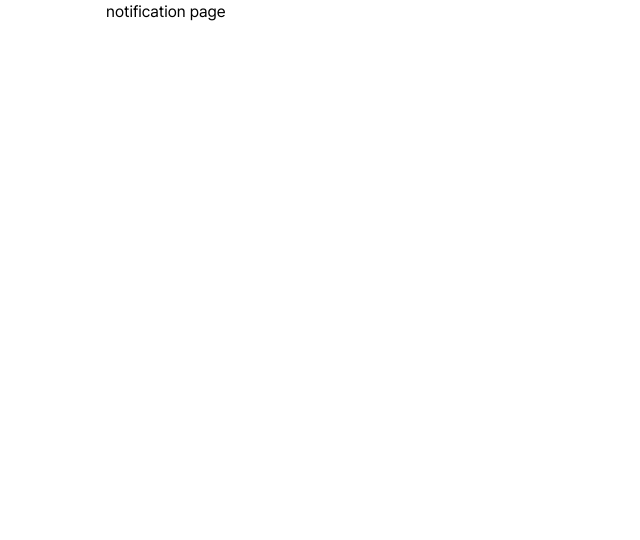
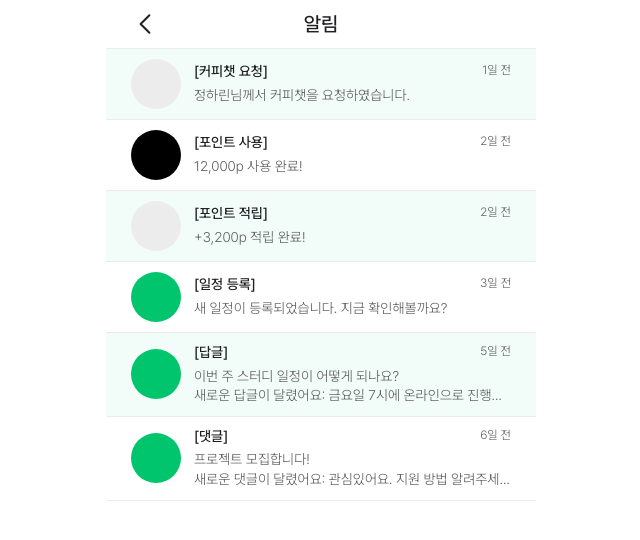
Before and after one commit to Konkuk-KUIT/CamNecT-Web, a React (Vite) app: page /home/notices in a window 1280 px wide. Shown: the top 540 px of the page, without its empty margins (319-959 px from the left). Built offline with nearby package versions, Linux system fonts and the light colour scheme.

Commit message:
feat: 알림 페이지 로직 구현

```diff
--- a/src/components/Icon.tsx
+++ b/src/components/Icon.tsx
@@ -150,7 +150,11 @@ const iconPaths: Record<IconName, IconDefinition> = {
   mainBack: {
     viewBox: '0 0 28 28',
     content: (
-      <path d="M18.375 22.75L9.625 14L18.375 5.25" stroke="#202023" stroke-width="2" stroke-linecap="round" stroke-linejoin="round"/>
+      <path d="M18.375 22.75L9.625 14L18.375 5.25"
+      stroke="#202023"
+      strokeWidth="2"
+      strokeLinecap="round"
+      strokeLinejoin="round"/>
     ),
   },
   correction: {
--- a/src/pages/home/HomePage.tsx
+++ b/src/pages/home/HomePage.tsx
@@ -10,14 +10,16 @@ import RecommandBox from './components/RecommendBox';
 import CoffeeChatBox from './components/CoffeeChatBox';
 import ContestBox from './components/ContestBox';
 import { coffeeChatRequests, contests, recommendList } from './homeData';
+import { notificationList } from './notificationData';
 
 const Home = () => {
     const navigate = useNavigate();
     const visibleRecommands = recommendList.slice(0, 2);
+    const hasUnreadNotifications = notificationList.some((notice) => !notice.isRead);
 
     return (
         // 홈 1번 영역: 인사말, 커피챗 요청, 일정 카드, 포인트/커뮤니티 카드 틀 구성
-        <FullLayout headerSlot={<HomeHeader />} >
+        <FullLayout headerSlot={<HomeHeader showBadge={hasUnreadNotifications} />} >
             <div className="w-full mx-auto bg-white">
                 <section
                     className="flex w-full flex-col gap-[15px] px-[25px] pt-[17px] pb-[30px]"
--- a/src/pages/home/NotificationPage.tsx
+++ b/src/pages/home/NotificationPage.tsx
@@ -1,5 +1,179 @@
+import { useState } from 'react';
+import { HeaderLayout } from '../../layouts/HeaderLayout';
+import { MainHeader } from '../../layouts/headers/MainHeader';
+import {
+  notificationIconAssets,
+  notificationList,
+  type NotificationItem,
+  type NotificationType,
+} from './notificationData';
+
+const titleMap: Record<NotificationType, string> = {
+  coffeeChatRequest: '커피챗 요청',
+  pointUse: '포인트 사용',
+  pointEarn: '포인트 적립',
+  schedule: '일정 등록',
+  reply: '답글',
+  comment: '댓글',
+};
+
+const formatPoints = (points: number) => points.toLocaleString('ko-KR');
+
+const getIconFill = (type: NotificationType) => {
+  if (type === 'pointUse') {
+    return notificationIconAssets.find((icon) => icon.type === 'pointUse')?.fill;
+  }
+  if (type === 'pointEarn') {
+    return notificationIconAssets.find((icon) => icon.type === 'pointEarn')?.fill;
+  }
+  return notificationIconAssets.find((icon) => icon.type === 'default')?.fill;
+};
+
+const renderContent = (notification: NotificationItem) => {
+  switch (notification.type) {
+    case 'coffeeChatRequest':
+      return (
+        <p className="text-r-14 text-[var(--ColorGray3,#646464)]">
+          {notification.name}님께서 커피챗을 요청하였습니다.
+        </p>
+      );
+    case 'pointUse':
+      return (
+        <p className="text-r-14 text-[var(--ColorGray3,#646464)]">
+          {formatPoints(notification.points)}p 사용 완료!
+        </p>
+      );
+    case 'pointEarn':
+      return (
+        <p className="text-r-14 text-[var(--ColorGray3,#646464)]">
+          +{formatPoints(notification.points)}p 적립 완료!
+        </p>
+      );
+    case 'schedule':
+      return (
+        <p className="text-r-14 text-[var(--ColorGray3,#646464)]">
+          새 일정이 등록되었습니다. 지금 확인해볼까요?
+        </p>
+      );
+    case 'reply':
+      return (
+        <div className="text-r-14 text-[var(--ColorGray3,#646464)]">
+          <span className="block truncate">{notification.parentComment}</span>
+          <span className="block truncate">
+            새로운 답글이 달렸어요: {notification.replyContent}
+          </span>
+        </div>
+      );
+    case 'comment':
+      return (
+        <div className="text-r-14 text-[var(--ColorGray3,#646464)]">
+          <span className="block truncate">{notification.postTitle}</span>
+          <span className="block truncate">
+            새로운 댓글이 달렸어요: {notification.commentContent}
+          </span>
+        </div>
+      );
+    default:
+      return null;
+  }
+};
+
+const renderIcon = (notification: NotificationItem) => {
+  if (notification.type === 'coffeeChatRequest') {
+    return notification.profileImageUrl ? (
+      <img
+        src={notification.profileImageUrl}
+        alt={`${notification.name} 프로필`}
+        className="h-[50px] w-[50px] rounded-full object-cover bg-[#ECECEC]"
+      />
+    ) : (
+      <div className="h-[50px] w-[50px] rounded-full bg-[#ECECEC]" />
+    );
+  }
+
+  const fill = getIconFill(notification.type) ?? '#00C56C';
+
+  return (
+    <div className="h-[50px] w-[50px]">
+      <svg
+        xmlns="http://www.w3.org/2000/svg"
+        width="50"
+        height="50"
+        viewBox="0 0 50 50"
+        fill="none"
+      >
+        <circle cx="25" cy="25" r="25" fill={fill} />
+      </svg>
+    </div>
+  );
+};
+
 export const NotificationPage = () => {
+  const [items, setItems] = useState(notificationList);
+
+  const handleNotificationClick = (notification: NotificationItem) => {
+    setItems((prev) =>
+      prev.map((item) => (item.id === notification.id ? { ...item, isRead: true } : item)),
+    );
+
+    switch (notification.type) {
+      case 'coffeeChatRequest':
+        // TODO: 커피챗 요청 - 해당하는 유저의 요청 수락 페이지로 이동
+        break;
+      case 'pointUse':
+        // TODO: 포인트 사용 - 포인트 내역 페이지 연결
+        break;
+      case 'pointEarn':
+        // TODO: 포인트 적립 - 포인트 내역 페이지 연결
+        break;
+      case 'schedule':
+        // TODO: 일정 등록 - 일정 페이지 연결?
+        break;
+      case 'reply':
+        // TODO: 답글 - 해당하는 답글이 달린 게시물 연결
+        break;
+      case 'comment':
+        // TODO: 댓글 - 해당하는 댓글이 달린 게시물 연결
+        break;
+      default:
+        break;
+    }
+  };
+
   return (
-    <div>notification page</div>
+    <HeaderLayout headerSlot={<MainHeader title="알림" />}>
+      <section className="w-full bg-white">
+        {items.map((notification) => (
+          <div
+            key={notification.id}
+            className={`grid min-h-[70px] w-full grid-cols-[50px_minmax(0,1fr)] items-center gap-[13px] px-[25px] py-[10px] border-t border-[var(--Color_Gray_B,#ECECEC)] last:border-b ${
+              notification.isRead ? 'bg-white' : 'bg-[var(--ColorSub2,#F2FCF8)]'
+            }`}
+            role="button"
+            tabIndex={0}
+            onClick={() => handleNotificationClick(notification)}
+            onKeyDown={(event) => {
+              if (event.key === 'Enter' || event.key === ' ') {
+                event.preventDefault();
+                handleNotificationClick(notification);
+              }
+            }}
+          >
+            {renderIcon(notification)}
+            <div className="flex min-w-0 flex-col gap-[4px]">
+              <div className="flex items-start justify-between gap-[8px]">
+                <p className="min-w-0 truncate text-sb-14 text-[var(--ColorBlack,#202023)]">
+                  [{titleMap[notification.type]}]
+                </p>
+                <span className="shrink-0 text-r-12 text-[var(--ColorGray3,#646464)]">
+                  {notification.dateLabel}
+                </span>
+              </div>
+              {renderContent(notification)}
+            </div>
+          </div>
+        ))}
+      </section>
+    </HeaderLayout>
   );
-}
+};
--- a/src/pages/home/components/CheckScheduleBox.tsx
+++ b/src/pages/home/components/CheckScheduleBox.tsx
@@ -1,8 +1,11 @@
 import Card from '../../../components/Card';
+import { useNavigate } from 'react-router-dom';
 
 
 // 홈 1/2-1: 일정 확인 카드 UI
 const CheckScheduleBox = () => {
+  const navigate = useNavigate();
+
   return (
     // TODO: 일정확인 page Router 연결 필요.
     <Card
@@ -12,6 +15,7 @@ const CheckScheduleBox = () => {
       style={{
         background: 'linear-gradient(102deg, rgba(236, 255, 225, 0.00) 10%, #ECFFE1 500%), #FFF',
       }}
+      onClick={() => navigate('/schedule')}
     >
       <p className="text-sb-16-hn text-gray-900 tracking-[-0.04em]">
         일정 확인하기
--- /dev/null
+++ b/src/pages/home/notificationData.ts
@@ -0,0 +1,115 @@
+export type NotificationType =
+  | 'coffeeChatRequest'
+  | 'pointUse'
+  | 'pointEarn'
+  | 'schedule'
+  | 'reply'
+  | 'comment';
+
+export type NotificationBase = {
+  id: string;
+  type: NotificationType;
+  dateLabel: string;
+  isRead: boolean;
+};
+
+export type CoffeeChatRequestNotification = NotificationBase & {
+  type: 'coffeeChatRequest';
+  name: string;
+  profileImageUrl?: string;
+};
+
+export type PointNotification = NotificationBase & {
+  type: 'pointUse' | 'pointEarn';
+  points: number;
+};
+
+export type ScheduleNotification = NotificationBase & {
+  type: 'schedule';
+};
+
+export type ReplyNotification = NotificationBase & {
+  type: 'reply';
+  parentComment: string;
+  replyContent: string;
+};
+
+export type CommentNotification = NotificationBase & {
+  type: 'comment';
+  postTitle: string;
+  commentContent: string;
+};
+
+export type NotificationItem =
+  | CoffeeChatRequestNotification
+  | PointNotification
+  | ScheduleNotification
+  | ReplyNotification
+  | CommentNotification;
+
+type NotificationIconAsset = {
+  type: 'pointUse' | 'pointEarn' | 'default';
+  fill: string;
+};
+
+export const notificationIconAssets: NotificationIconAsset[] = [
+  {
+    type: 'pointUse',
+    fill: 'black',
+  },
+  {
+    type: 'pointEarn',
+    fill: '#ECECEC',
+  },
+  {
+    type: 'default',
+    fill: '#00C56C',
+  },
+];
+
+export const notificationList: NotificationItem[] = [
+  {
+    id: 'notice-1',
+    type: 'coffeeChatRequest',
+    name: '정하린',
+    profileImageUrl: '',
+    dateLabel: '1일 전',
+    isRead: false,
+  },
+  {
+    id: 'notice-2',
+    type: 'pointUse',
+    points: 12000,
+    dateLabel: '2일 전',
+    isRead: true,
+  },
+  {
+    id: 'notice-3',
+    type: 'pointEarn',
+    points: 3200,
+    dateLabel: '2일 전',
+    isRead: false,
+  },
+  {
+    id: 'notice-4',
+    type: 'schedule',
+    dateLabel: '3일 전',
+    isRead: true,
+  },
+  {
+    id: 'notice-5',
+    type: 'reply',
+    parentComment: '이번 주 스터디 일정이 어떻게 되나요?',
+    replyContent: '금요일 7시에 온라인으로 진행합니다.',
+    dateLabel: '5일 전',
+    isRead: false,
+  },
+  {
+    id: 'notice-6',
+    type: 'comment',
+    postTitle: '프로젝트 모집합니다!',
+    commentContent: '관심있어요. 지원 방법 알려주세요!',
+    dateLabel: '6일 전',
+    isRead: true,
+  },
+];
--- /dev/null
+++ b/src/pages/schedule/Schedule.tsx
@@ -0,0 +1,16 @@
+import { FullLayout } from '../../layouts/FullLayout';
+import { MainHeader } from '../../layouts/headers/MainHeader';
+
+export const Schedule = () => {
+  return (
+    <FullLayout
+      headerSlot={
+        <MainHeader
+          title="일정"
+        />
+      }
+    >
+      <div>Schedule</div>
+    </FullLayout>
+  );
+};
--- a/src/router/router.tsx
+++ b/src/router/router.tsx
@@ -12,6 +12,7 @@ import { MyPage } from "../pages/my-page/MyPage";
 import { AuthGuard } from "./AuthGuard";
 import { CommunityPage } from "../pages/community/CommunityPage";
 import { NotificationPage } from "../pages/home/NotificationPage";
+import { Schedule } from "../pages/schedule/Schedule";
 
 export const router = createBrowserRouter([
 
@@ -69,6 +70,10 @@ export const router = createBrowserRouter([
                         element: <ActivityPage />,
                     },
                     {
+                        path: "schedule",
+                        element: <Schedule />,
+                    },
+                    {
                         path: "me",
                         element: <MyPage />,
                     },
```
